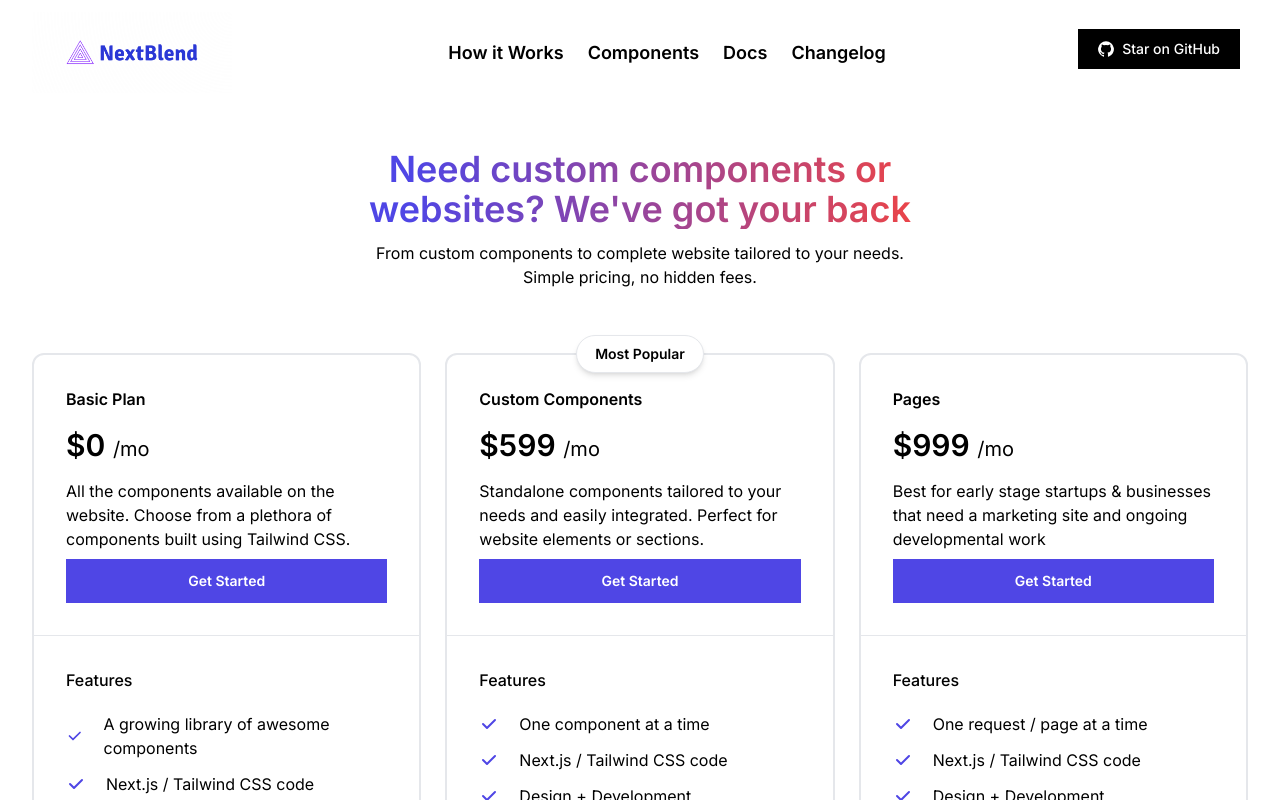
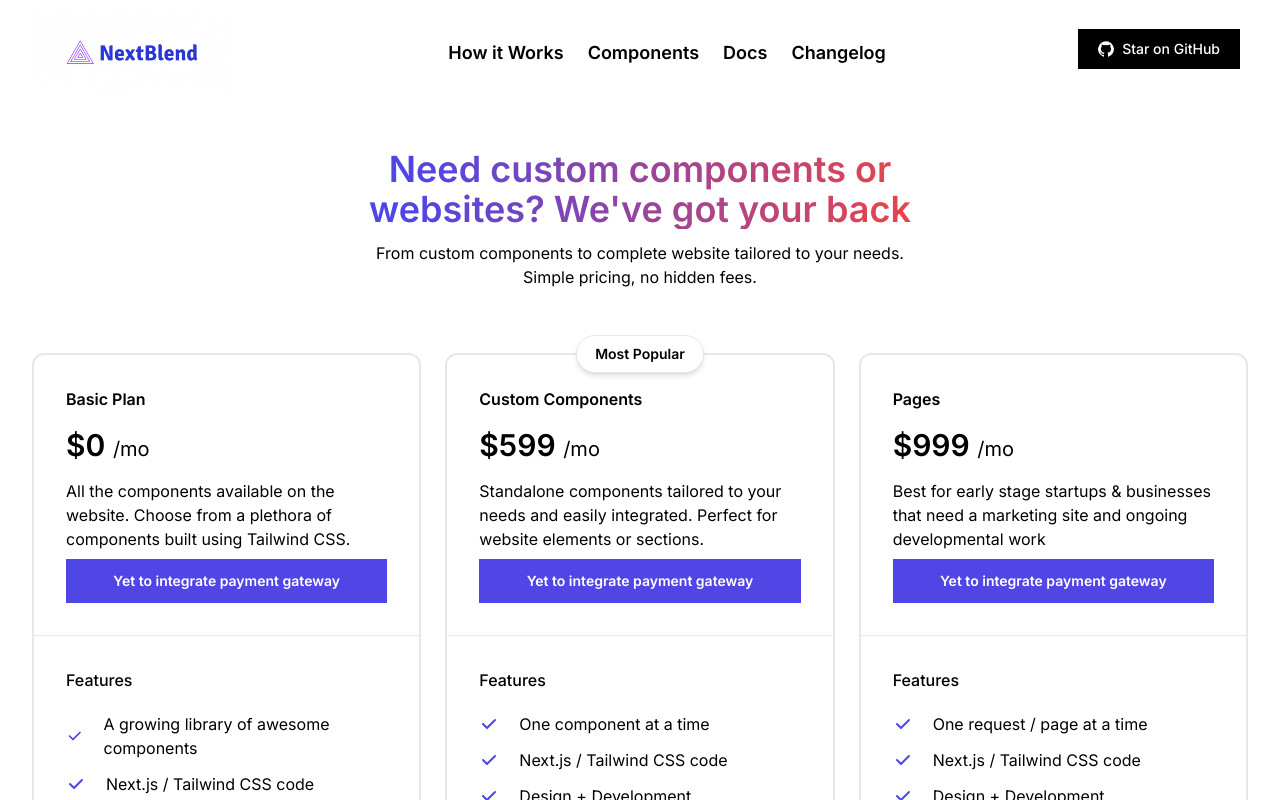
Before and after one commit to gaurav-sarage/NextBlend, a Next.js app: page /pricing in a window 1280 px wide. Shown: the top 800 px of the page. Built offline with nearby package versions, Linux system fonts and the light colour scheme; no server answers.

Commit message:
Content update

```diff
--- a/app/(pages)/pricing/page.js
+++ b/app/(pages)/pricing/page.js
@@ -94,7 +94,7 @@ const PricingPage = () => {
                                         </p>
                                         <Link href="/stripe-checkout">
                                             <button className="px-3 py-3 mt-2 rounded-lg w-full font-semibold text-sm duration-150 text-white bg-indigo-600 hover:bg-indigo-500 active:bg-indigo-700">
-                                                Get Started
+                                                Yet to integrate payment gateway
                                             </button>
                                         </Link>
                                     </div>
```
